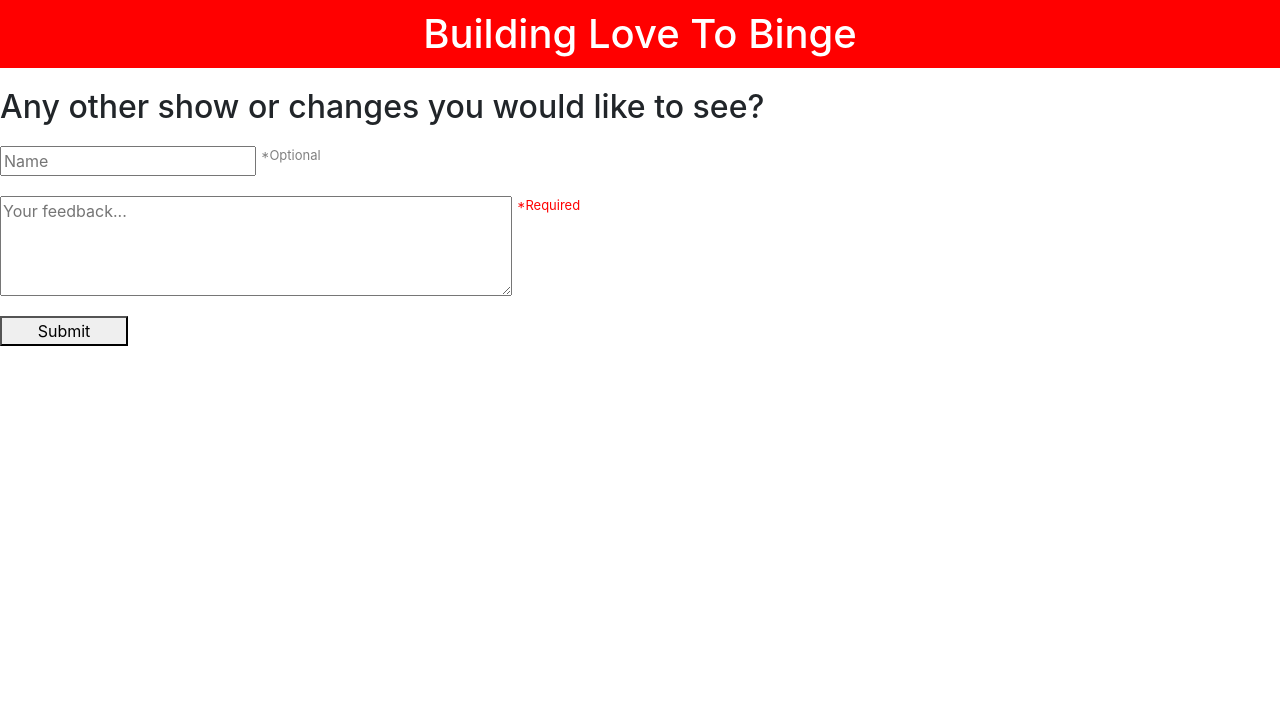
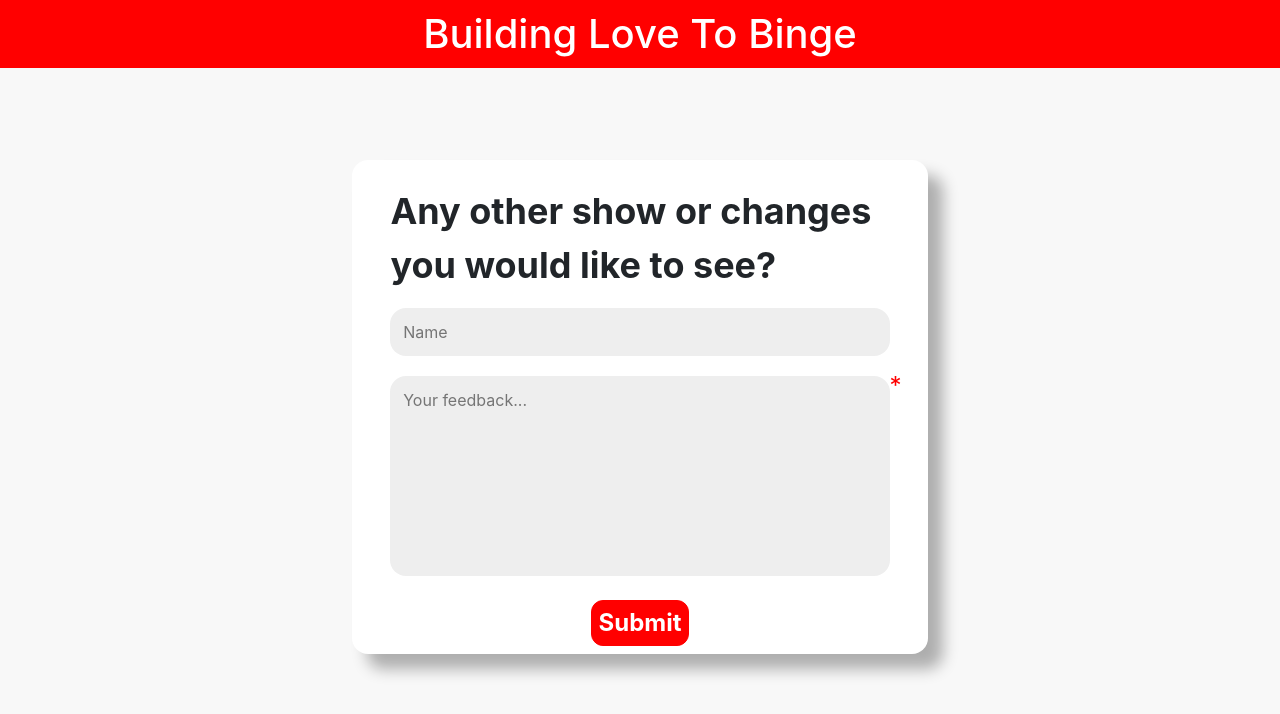
Before and after one commit to ArushKapoor/LoveToBinge, a React (Create React App) app: page /feedback in a window 1280 px wide. Shown: the top 714 px of the page. Built offline with nearby package versions, Linux system fonts and the light colour scheme; no server answers; the database is empty.

Commit message:
added styling to feedback form

```diff
--- a/src/Feedback.css
+++ b/src/Feedback.css
@@ -1,39 +1,84 @@
 .feedback {
-  display: flex;
-  flex-direction: column;
+  background-color: #f8f8f8;
+  padding-top: 20vh;
+  position: fixed;
+  width: 100%;
+  height: 100%;
+  top: 0px;
+  left: 0px;
+  z-index: -1;
 }
 
-.feedback > h2 {
-  margin-top: 20px;
-  margin-bottom: 20px;
+.feedback__container {
+  padding-top: 3vh;
+  padding-left: 3vw;
+  padding-right: 3vw;
+  background-color: white;
+  width: 45vw;
+  padding-bottom: 1vh;
+  border-radius: 1em;
+  box-shadow: 15px 15px 15px rgba(0, 0, 0, 0.3);
 }
 
-.feedback__form {
-  display: flex;
-  flex-direction: column;
+.feedback__question {
+  font-size: 4.5vh;
 }
 
 .feedback__name {
-  display: flex;
+  margin-bottom: 2.5vh;
 }
 
-.feedback__name > input {
-  margin-bottom: 20px;
-  width: 20%;
+input,
+textarea {
+  background-color: #eeeeee;
+  width: 100%;
+  border: none;
+  padding-top: 1.5vh;
+  padding-bottom: 1.5vh;
+  padding-left: 1vw;
+  padding-right: 1vw;
+  border-radius: 1em;
+}
+
+input:focus,
+textarea:focus {
+  outline: none;
 }
 
 .feedback__feedback {
   display: flex;
+  margin-bottom: 3vh;
 }
 
 .feedback__feedback > textarea {
-  margin-bottom: 20px;
-  width: 40%;
-  height: 100px;
+  height: 25vh;
+  resize: none;
+  overflow: scroll;
+}
+
+.feedback__feedback > span {
+  /* background-color: teal; */
+  margin-top: -1vh;
+  margin-right: -1.5vh;
+  color: red;
+  font-size: 3vh;
 }
 
 .feedback__submit {
-  margin-bottom: 20px;
-  width: 10%;
-  height: 10%;
+  display: flex;
 }
+
+.feedback__submit > button {
+  font-weight: bold;
+  margin-left: auto;
+  margin-right: auto;
+  border: 1px solid red;
+  background-color: red;
+  color: white;
+  font-size: 3vh;
+  padding-left: 0.5vw;
+  padding-right: 0.5vw;
+  padding-top: 0.5vh;
+  padding-bottom: 0.5vh;
+  border-radius: 0.5em;
+}
--- a/src/Feedback.js
+++ b/src/Feedback.js
@@ -1,6 +1,7 @@
 import React, { useState } from "react";
 import { db } from "./firebase.js";
 import "./Feedback.css";
+import "../node_modules/bootstrap/dist/css/bootstrap.min.css";
 
 function Feedback() {
   const [name, setName] = useState("");
@@ -20,7 +21,10 @@ function Feedback() {
 
   return (
     <div className="feedback">
-      <h2>Any other show or changes you would like to see?</h2>
+      <div className="feedback__container container">
+        <p className="feedback__question font-weight-bold">
+          Any other show or changes you would like to see?
+        </p>
         <form className="feedback__form">
           <div className="feedback__name">
             <input
@@ -28,9 +32,6 @@ function Feedback() {
               onChange={(event) => setName(event.target.value)}
               placeholder={"Name"}
             />
-          <span style={{ color: "grey", fontSize: "13px", marginLeft: "5px" }}>
-            *Optional
-          </span>
           </div>
           <div className="feedback__feedback">
             <textarea
@@ -38,18 +39,15 @@ function Feedback() {
               onChange={(event) => setFeedback(event.target.value)}
               placeholder={"Your feedback..."}
             />
-          <span style={{ color: "red", fontSize: "13px", marginLeft: "5px" }}>
-            *Required
-          </span>
+            <span>*</span>
           </div>
-        <button
-          className="feedback__submit"
-          onClick={sendFeedback}
-          type="submit"
-        >
+          <div className="feedback__submit">
+            <button onClick={sendFeedback} type="submit">
               Submit
             </button>
+          </div>
         </form>
+      </div>
     </div>
   );
 }
--- a/src/Ranking.css
+++ b/src/Ranking.css
@@ -5,13 +5,13 @@
 .ranking__carousel {
   margin-left: auto;
   margin-right: auto;
-  width: 50vw;
-  height: 45vh;
+  width: 55vw;
+  height: 50vh;
 }
 
 .carousel__img {
-  width: 50vw;
-  height: 45vh;
+  width: 55vw;
+  height: 50vh;
   object-fit: cover;
   object-position: center;
 }
```
Lines whose indentation alone changed are shown as unchanged.
